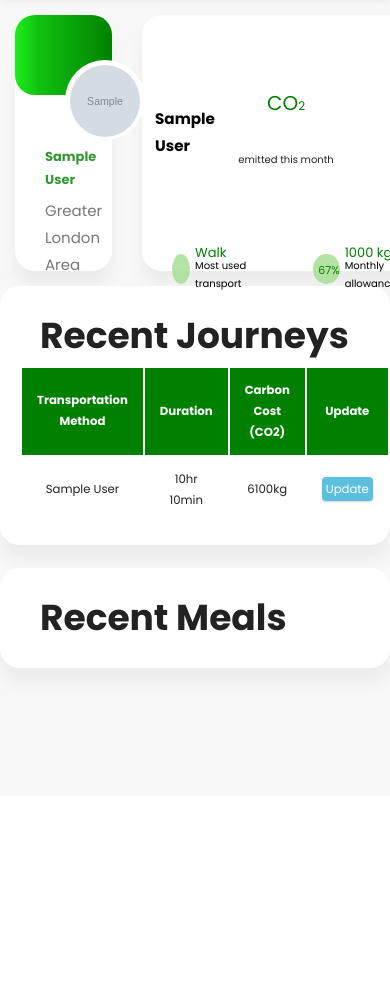
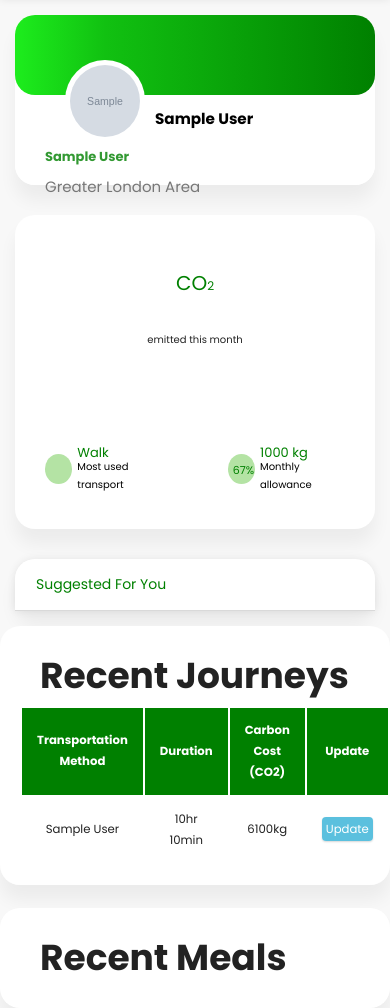
Before and after one commit to ErikKarsen/Greenr, a Django app: page / in a window 390 px wide; the page is wider, and only the part inside the window is pictured. Shown: the part 48-1056 px from the top of that part. Before the commit the page ends 732 px from the top of that part, so only its background shows below. Run offline with Django 3.2, Linux system fonts and the light colour scheme; a user stored in the database is signed in; tables that the repository leaves empty hold one stand-in row (values such as "Sample post"); grey boxes marked "Sample" are stand-in pictures; some libraries are stand-ins or nearby versions.

Commit message:
responsiveness

```diff
--- a/accounts/static/css/style.css
+++ b/accounts/static/css/style.css
@@ -1068,6 +1068,18 @@ label.valid:after {
     .hide-column-mobile{
         display: none;
     }
+
+    .tile-container{
+        flex-direction: column;
+    }
+
+    .tile1{
+        height: 400px;
+    }
+
+    .middle-container{
+        height: 100%;
+    }
 }
 
 
@@ -1080,5 +1092,16 @@ label.valid:after {
         width: 100%;
         border-radius: 20px;
         align-items: center;
+        overflow-x: auto;
         padding: 20px }
 }
+
+@media (max-width: 753px){
+    .gauge .title{
+        transform: translate(0px, -140px);
+    }
+
+    .gauge .description{
+        transform: translate(0px, -110px);
+    }
+}
```
